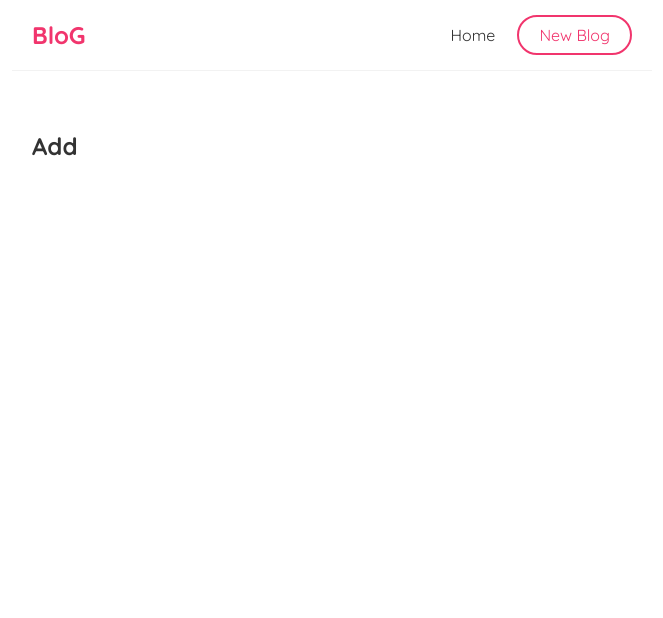
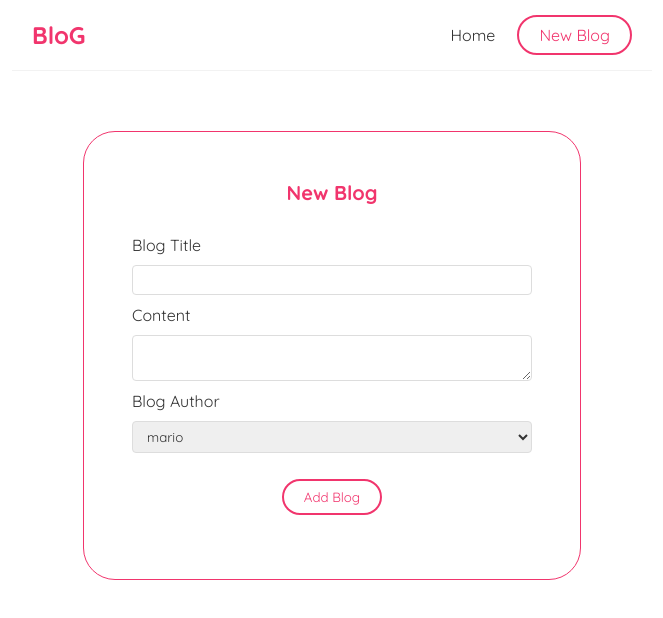
Before and after one commit to SaadJamilAkhtar/react-blog-app, a React (Create React App) app: page /add in a window 1280 px wide. Shown: the top 618 px of the page, without its empty margins (308-971 px from the left). Built offline with nearby package versions, Linux system fonts and the light colour scheme.

Commit message:
Add blog done

```diff
--- a/database/db.json
+++ b/database/db.json
@@ -2,19 +2,19 @@
   "blogs": [
     {
       "title": "My new website",
-      "body": "lorem ipsum...",
+      "body": "\"Lorem ipsum dolor sit amet, consectetur adipiscing elit, sed do eiusmod tempor incididunt ut labore et dolore magna aliqua. Ut enim ad minim veniam, quis nostrud exercitation ullamco laboris nisi ut aliquip ex ea commodo consequat. Duis aute irure dolor in reprehenderit in voluptate velit esse cillum dolore eu fugiat nulla pariatur. Excepteur sint occaecat cupidatat non proident, sunt in culpa qui officia deserunt mollit anim id est laborum.\"\n\"Sed ut perspiciatis unde omnis iste natus error sit voluptatem accusantium doloremque laudantium, totam rem aperiam, eaque ipsa quae ab illo inventore veritatis et quasi architecto beatae vitae dicta sunt explicabo. Nemo enim ipsam voluptatem quia voluptas sit aspernatur aut odit aut fugit, sed quia consequuntur magni dolores eos qui ratione voluptatem sequi nesciunt. Neque porro quisquam est, qui dolorem ipsum quia dolor sit amet, consectetur, adipisci velit, sed quia non numquam eius modi tempora incidunt ut labore et dolore magnam aliquam quaerat voluptatem. Ut enim ad minima veniam, quis nostrum exercitationem ullam corporis suscipit laboriosam, nisi ut aliquid ex ea commodi consequatur? Quis autem vel eum iure reprehenderit qui in ea voluptate velit esse quam nihil molestiae consequatur, vel illum qui dolorem eum fugiat quo voluptas nulla pariatur?\"",
       "author": "mario",
       "id": 1
     },
     {
       "title": "Welcome party!",
-      "body": "lorem ipsum...",
+      "body": "\"Lorem ipsum dolor sit amet, consectetur adipiscing elit, sed do eiusmod tempor incididunt ut labore et dolore magna aliqua. Ut enim ad minim veniam, quis nostrud exercitation ullamco laboris nisi ut aliquip ex ea commodo consequat. Duis aute irure dolor in reprehenderit in voluptate velit esse cillum dolore eu fugiat nulla pariatur. Excepteur sint occaecat cupidatat non proident, sunt in culpa qui officia deserunt mollit anim id est laborum.\"\n\"Sed ut perspiciatis unde omnis iste natus error sit voluptatem accusantium doloremque laudantium, totam rem aperiam, eaque ipsa quae ab illo inventore veritatis et quasi architecto beatae vitae dicta sunt explicabo. Nemo enim ipsam voluptatem quia voluptas sit aspernatur aut odit aut fugit, sed quia consequuntur magni dolores eos qui ratione voluptatem sequi nesciunt. Neque porro quisquam est, qui dolorem ipsum quia dolor sit amet, consectetur, adipisci velit, sed quia non numquam eius modi tempora incidunt ut labore et dolore magnam aliquam quaerat voluptatem. Ut enim ad minima veniam, quis nostrum exercitationem ullam corporis suscipit laboriosam, nisi ut aliquid ex ea commodi consequatur? Quis autem vel eum iure reprehenderit qui in ea voluptate velit esse quam nihil molestiae consequatur, vel illum qui dolorem eum fugiat quo voluptas nulla pariatur?\"",
       "author": "yoshi",
       "id": 2
     },
     {
       "title": "Web dev top tips!",
-      "body": "lorem ipsum...",
+      "body": "\"Lorem ipsum dolor sit amet, consectetur adipiscing elit, sed do eiusmod tempor incididunt ut labore et dolore magna aliqua. Ut enim ad minim veniam, quis nostrud exercitation ullamco laboris nisi ut aliquip ex ea commodo consequat. Duis aute irure dolor in reprehenderit in voluptate velit esse cillum dolore eu fugiat nulla pariatur. Excepteur sint occaecat cupidatat non proident, sunt in culpa qui officia deserunt mollit anim id est laborum.\"\n\"Sed ut perspiciatis unde omnis iste natus error sit voluptatem accusantium doloremque laudantium, totam rem aperiam, eaque ipsa quae ab illo inventore veritatis et quasi architecto beatae vitae dicta sunt explicabo. Nemo enim ipsam voluptatem quia voluptas sit aspernatur aut odit aut fugit, sed quia consequuntur magni dolores eos qui ratione voluptatem sequi nesciunt. Neque porro quisquam est, qui dolorem ipsum quia dolor sit amet, consectetur, adipisci velit, sed quia non numquam eius modi tempora incidunt ut labore et dolore magnam aliquam quaerat voluptatem. Ut enim ad minima veniam, quis nostrum exercitationem ullam corporis suscipit laboriosam, nisi ut aliquid ex ea commodi consequatur? Quis autem vel eum iure reprehenderit qui in ea voluptate velit esse quam nihil molestiae consequatur, vel illum qui dolorem eum fugiat quo voluptas nulla pariatur?\"",
       "author": "mario",
       "id": 3
     }
--- a/src/components/Blog.js
+++ b/src/components/Blog.js
@@ -26,13 +26,13 @@ function Blog(props) {
             {/*Blog Block*/}
             {blog && !error && !isLoading && (<div className="blog-content">
                 <div className="blog-title">
-                    <h1>{blog.title}</h1>
+                    <h2>{blog.title}</h2>
                 </div>
                 <div className="blog-author">
                     <p>by : <span>{blog.author}</span></p>
                 </div>
                 <div className="blog-body">
-                    <p>{blog.body}</p>
+                    {blog.body}
                 </div>
             </div>)}
 
--- a/src/components/BlogForm.js
+++ b/src/components/BlogForm.js
@@ -3,7 +3,26 @@ import React from 'react';
 function BlogForm(props) {
     return (
         <div className={'create'}>
-            <h2>Add</h2>
+            <h2>New Blog</h2>
+            <form>
+                <label>Blog Title</label>
+                <input
+                    type="text"
+                    required
+                />
+
+                <label>Content</label>
+                <textarea
+                    required
+                ></textarea>
+                <label>Blog Author</label>
+                <select>
+                    <option value="mario">mario</option>
+                    <option value="yoshi">yoshi</option>
+                </select>
+
+                <button>Add Blog</button>
+            </form>
         </div>
     );
 }
--- a/src/style/style.css
+++ b/src/style/style.css
@@ -110,14 +110,66 @@
   align-items: center;
   justify-content: center;
 }
-.blog-title h1 {
+.blog-title h2 {
   border-bottom: 1px solid rgba(178, 174, 174, 0.81);
-  padding-bottom: 2rem;
+  padding-bottom: 1rem;
+  color: #f1356d;
 }
 
+.blog-author {
+  width: 100%;
+  display: flex;
+  align-items: center;
+  justify-content: center;
+  margin: 1rem 0;
+}
 .blog-author span {
   font-size: 1.25rem;
   font-weight: bold;
 }
 
+.blog-body {
+  margin: 20px 0;
+}
+
+.create {
+  max-width: 400px;
+  margin: 0 auto;
+  text-align: center;
+  border: 1px solid #f1356d;
+  padding: 3rem;
+  border-radius: 2rem;
+}
+.create label {
+  text-align: left;
+  display: block;
+}
+.create h2 {
+  font-size: 20px;
+  color: #f1356d;
+  margin-bottom: 30px;
+}
+.create input, .create textarea, .create select {
+  width: 100%;
+  padding: 6px 10px;
+  margin: 10px 0;
+  border: 1px solid #ddd;
+  box-sizing: border-box;
+  display: block;
+  border-radius: 0.25rem;
+}
+.create button {
+  background: white;
+  color: #f1356d;
+  border: 2px solid #f1356d;
+  border-radius: 2rem;
+  padding: 0.5rem 1.25rem 0.5rem 1.25rem;
+  margin: 1rem 0;
+}
+.create button:hover {
+  background: #f1356d;
+  color: white;
+  cursor: pointer;
+}
+
 /*# sourceMappingURL=style.css.map */
--- a/src/style/style.scss
+++ b/src/style/style.scss
@@ -70,7 +70,7 @@
     transform: perspective(1000px) translateZ(25px);
   }
 
-  .btn-container{
+  .btn-container {
     display: flex;
     justify-content: right;
 
@@ -88,7 +88,7 @@
 
 }
 
-.btn-danger{
+.btn-danger {
 
   padding: 0.75rem 1.25rem 0.75rem 1.25rem;
   border: 2px solid #f31c1c;
@@ -97,7 +97,7 @@
   font-weight: bolder;
   background: white;
 
-  &:hover{
+  &:hover {
     background: #f31c1c;
     color: white;
     cursor: pointer;
@@ -113,36 +113,91 @@
   height: 50vh;
 }
 
-.error{
-  h2{
+.error {
+  h2 {
     color: #ee2f2f;
     padding-left: 1rem;
   }
 }
 
-.blogLink{
+.blogLink {
   text-decoration: none;
 }
 
-.blog-title{
+.blog-title {
   width: 100%;
   display: flex;
   height: 8vh;
   align-items: center;
   justify-content: center;
-  h1{
+
+  h2 {
     border-bottom: 1px solid rgba(178, 174, 174, 0.81);
-    padding-bottom: 2rem;
+    padding-bottom: 1rem;
+    color: #f1356d;
   }
 }
 
-.blog-author{
-  span{
+.blog-author {
+  width: 100%;
+  display: flex;
+  align-items: center;
+  justify-content: center;
+  margin: 1rem 0;
+
+  span {
     font-size: 1.25rem;
     font-weight: bold;
   }
 }
 
-.blog-body{
+.blog-body {
+  margin: 20px 0;
+}
+
+
+.create {
+  max-width: 400px;
+  margin: 0 auto;
+  text-align: center;
+  border: 1px solid #f1356d;
+  padding: 3rem;
+  border-radius: 2rem;
+
+  label {
+    text-align: left;
+    display: block;
+  }
+
+  h2 {
+    font-size: 20px;
+    color: #f1356d;
+    margin-bottom: 30px;
+  }
+
+  input, textarea, select {
+    width: 100%;
+    padding: 6px 10px;
+    margin: 10px 0;
+    border: 1px solid #ddd;
+    box-sizing: border-box;
+    display: block;
+    border-radius: 0.25rem;
+  }
+
+  button {
+    background: white;
+    color: #f1356d;
+    border: 2px solid #f1356d;
+    border-radius: 2rem;
+    padding: 0.5rem 1.25rem 0.5rem 1.25rem;
+    margin: 1rem 0;
+
+    &:hover {
+      background: #f1356d;
+      color: white;
+      cursor: pointer;
+    }
+  }
 
 }
```
Also changed, not shown: 1 other file (tests, documents, lock files or other folders).
